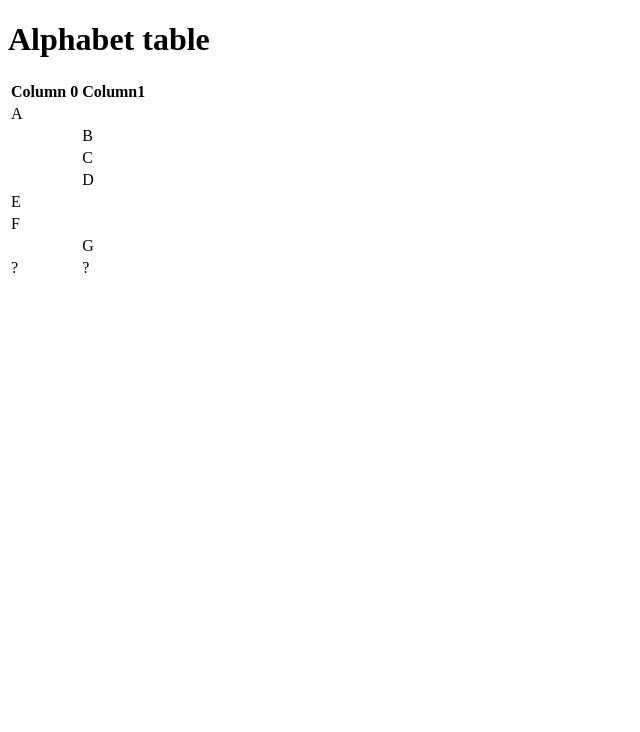
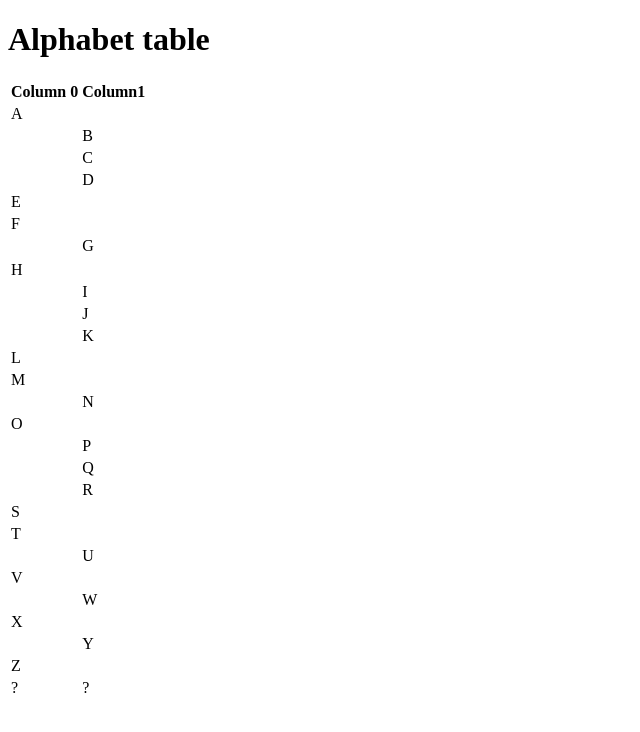
Before and after one commit to comp426-2022-spring/a00-yshaggy, a website: page index.html in a window 1280 px wide. Shown: the whole page, without its empty margins (0-640 px from the left). Drawn offline with Linux system fonts and the light colour scheme.

Commit message:
full alphabet + question marks

```diff
--- a/index.html
+++ b/index.html
@@ -36,8 +36,68 @@
                             <td></td><td>G</td>
                         </tr>
                         <tr>
+                            <tr>
+                            <td>H</td><td></td>
+                        </tr>
+                        <tr>
+                            <td></td><td>I</td>
+                        </tr>
+                        <tr>
+                            <td></td><td>J</td>
+                        </tr>
+                        <tr>
+                            <td></td><td>K</td>
+                        </tr>
+                        <tr>
+                            <td>L</td><td></td>
+                        </tr>
+                        <tr>
+                            <td>M</td><td></td>
+                        </tr>
+                        <tr>
+                            <td></td><td>N</td>
+                        </tr>
+                        <tr>
+                            <td>O</td><td></td>
+                        </tr>
+                        <tr>
+                            <td></td><td>P</td>
+                        </tr>
+                        <tr>
+                            <td></td><td>Q</td>
+                        </tr>
+                        <tr>
+                            <td></td><td>R</td>
+                        </tr>
+                        <tr>
+                            <td>S</td><td></td>
+                        </tr>
+                        <tr>
+                            <td>T</td><td></td>
+                        </tr>
+                        <tr>
+                            <td></td><td>U</td>
+                        </tr>
+                        <tr>
+                            <td>V</td><td></td>
+                        </tr>
+                        <tr>
+                            <td></td><td>W</td>
+                        </tr>
+                        <tr>
+                            <td>X</td><td></td>
+                        </tr>
+                        <tr>
+                            <td></td><td>Y</td>
+                        </tr>
+                        <tr>
+                            <td>Z</td><td></td>
+                        </tr>
+
+                        <tr>
                             <td>?</td><td>?</td>
                         </tr>
+
                     </tbody>
             </table>
         </div>
--- a/package.json
+++ b/package.json
@@ -16,5 +16,8 @@
   "bugs": {
     "url": "https://github.com/comp426-2022-spring/a00-yshaggy/issues"
   },
-  "homepage": "https://github.com/comp426-2022-spring/a00-yshaggy#readme"
+  "homepage": "https://github.com/comp426-2022-spring/a00-yshaggy#readme",
+  "dependencies": {
+    "browser-sync": "^2.27.7"
+  }
 }
```
